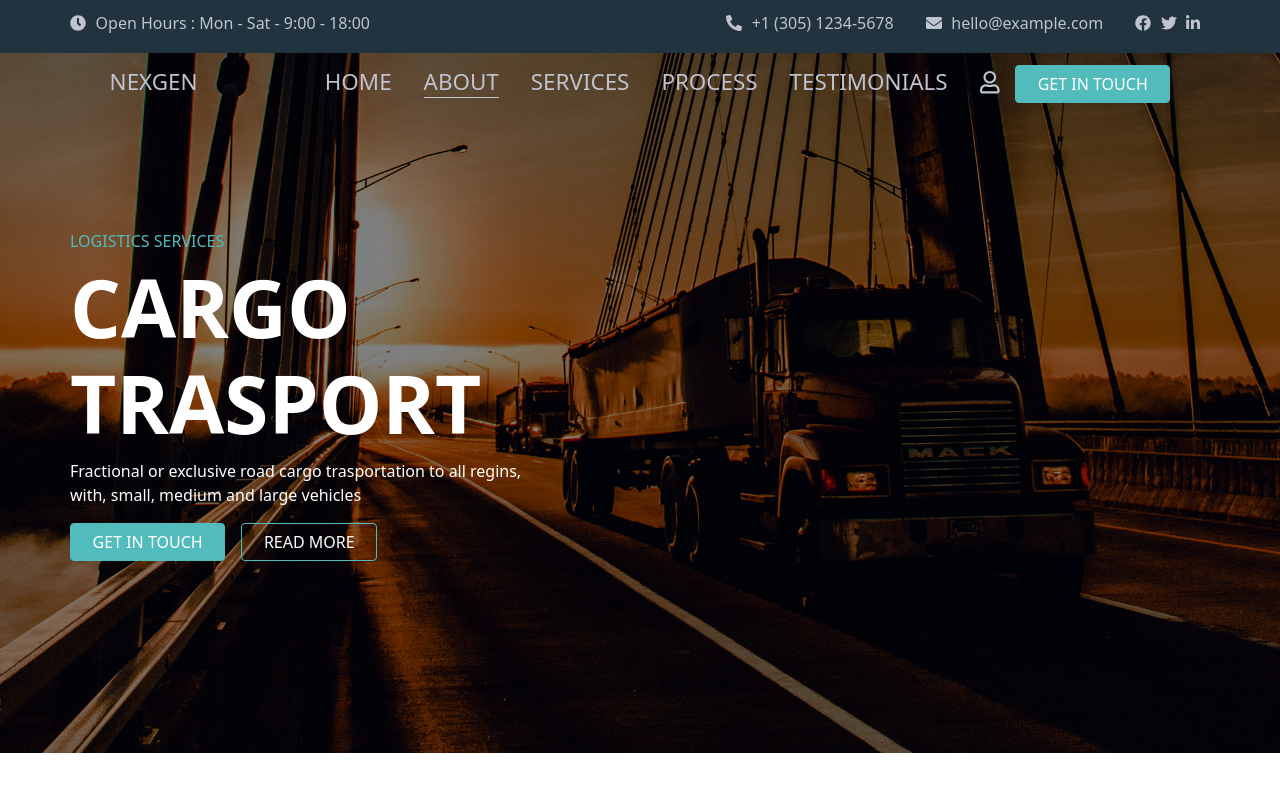
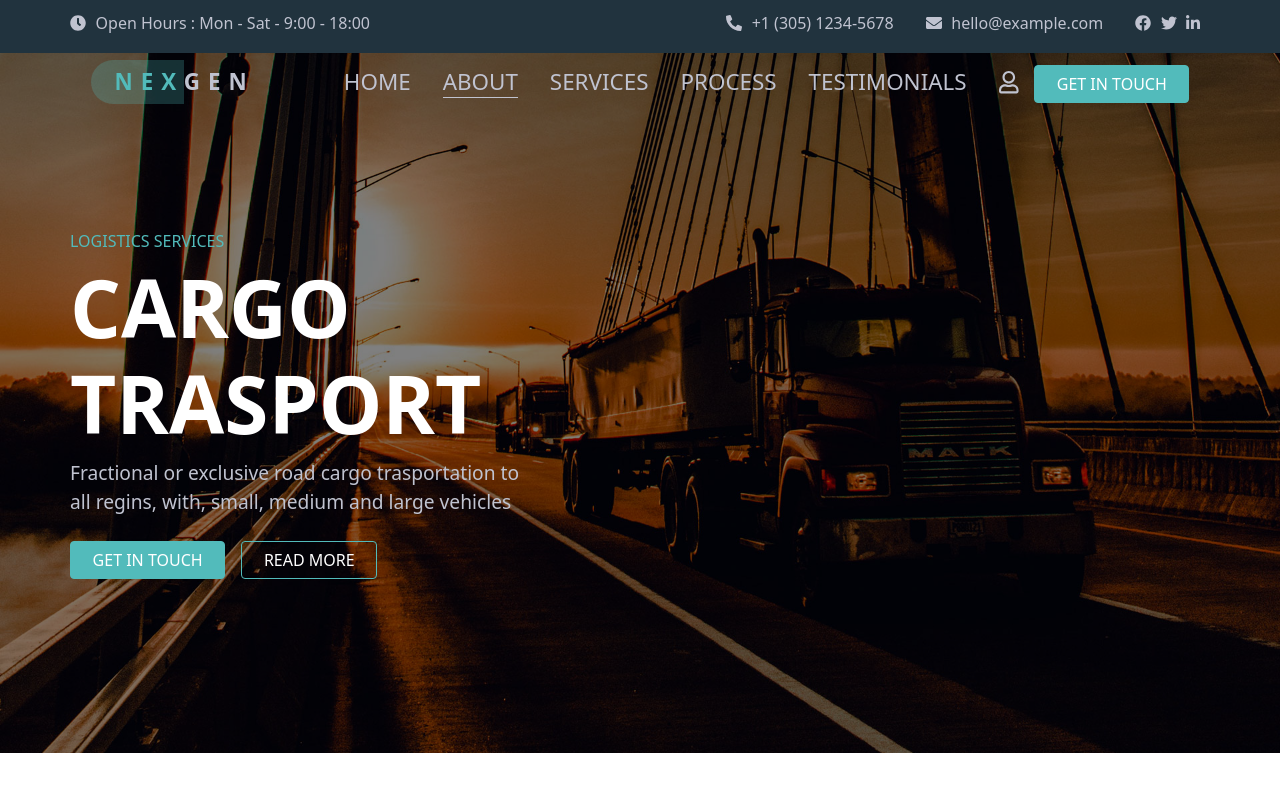
Before and after one commit to cenny1988/proj-html-vuejs, a Vue app: page / in a window 1280 px wide. Shown: the top 792 px of the page. Built offline with nearby package versions, Linux system fonts and the light colour scheme.

Commit message:
logo style complete

```diff
--- a/src/App.vue
+++ b/src/App.vue
@@ -56,7 +56,6 @@ export default {
 #app {
   .btn{
     padding: 0.375rem 1.35rem;
-    font-weight: 500;
   }
   .btn-user{
     color: #fff;
--- a/src/components/AppHeader.vue
+++ b/src/components/AppHeader.vue
@@ -73,6 +73,7 @@ header{
     .container{
         padding: 0;
         }
+
     // style della barra info grigia
     #info-links{
         background-color: #21333e;
@@ -126,6 +127,12 @@ header{
                 font-weight: bold;
             }
 
+            p{
+                color: #c0c3d0;
+                font-size: 1.2rem;
+                margin-bottom: 1.5rem;
+            }
+
             button{
                 margin-right: 1rem;
             }
--- a/src/components/AppNavbar.vue
+++ b/src/components/AppNavbar.vue
@@ -29,7 +29,18 @@ export default {
 <style scoped lang="scss">
 #navbar{
   font-size: 1.4rem;
-  font-weight: 500;
+  #logo{
+    font-weight: 600;
+    letter-spacing: .5rem;
+
+    span{
+      padding: .4rem 0 .4rem 1.5rem;
+      border-top-left-radius: 35px;
+      border-bottom-left-radius: 35px;
+      color: #52bbbb;
+      background-color: rgba($color: #52bbbb, $alpha: .25);
+    }
+  }
 
   padding: .8rem 0;
   display: flex;
```
